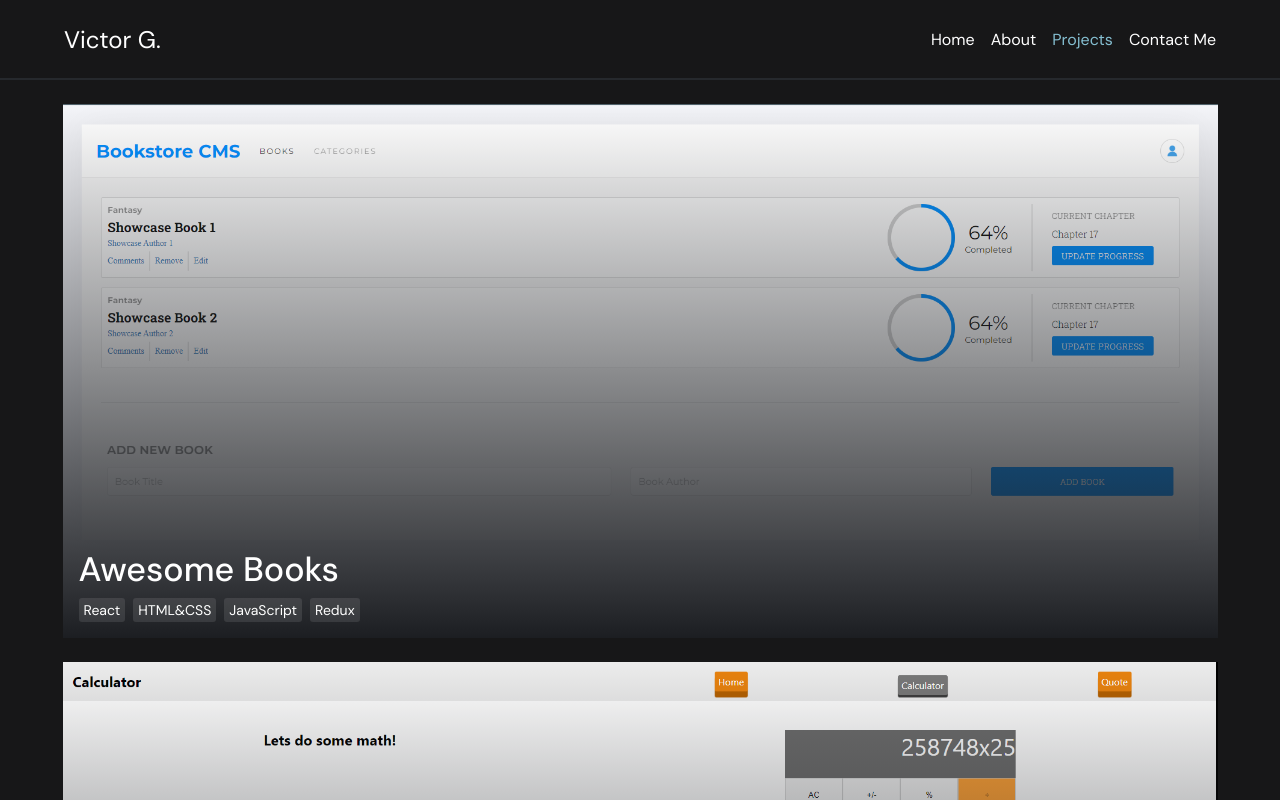
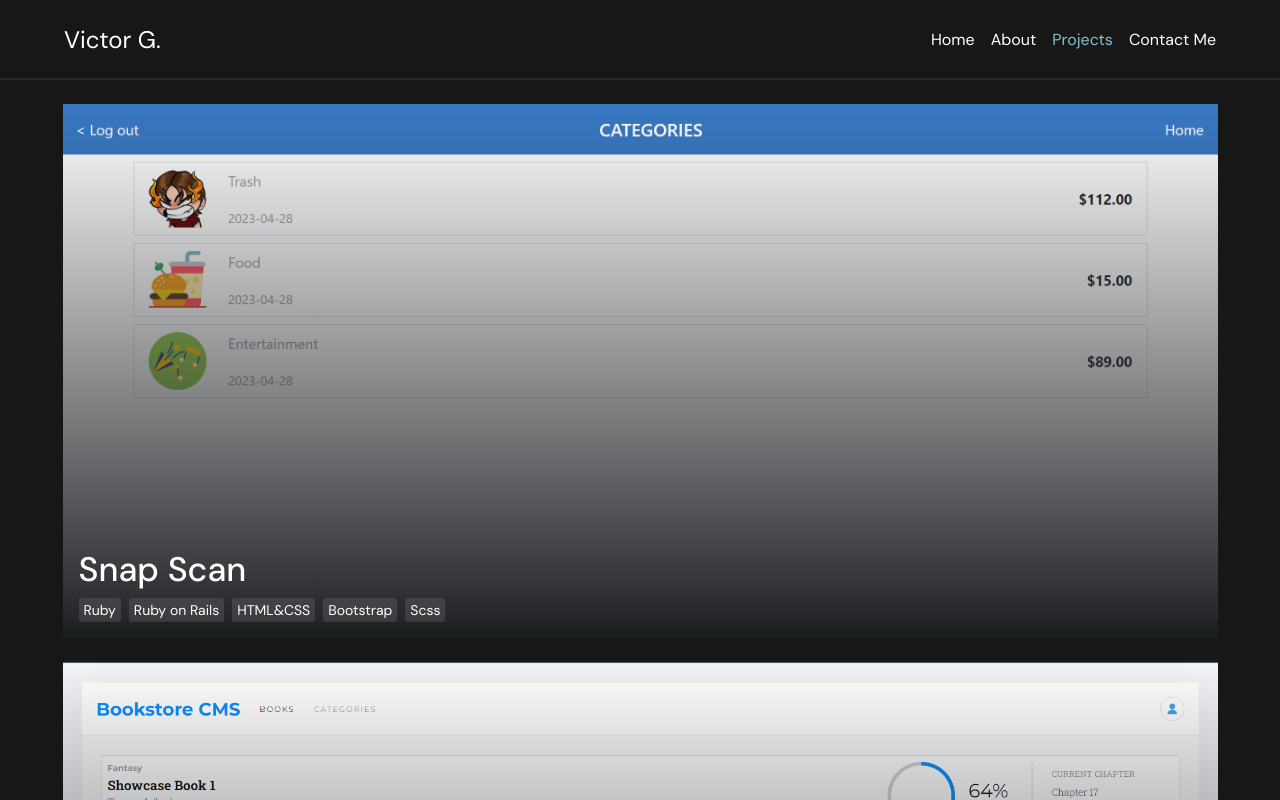
Before and after one commit to Vgonma/Profesional-Portfolio, a React (Vite) app: page /projects in a window 1280 px wide. Shown: the top 800 px of the page. Built offline with nearby package versions, Linux system fonts and the light colour scheme.

Commit message:
Add Snap Scan project

```diff
--- a/src/components/pages/ProjectsPage.jsx
+++ b/src/components/pages/ProjectsPage.jsx
@@ -2,12 +2,14 @@ import React from 'react'
 import ProjectCard from '../ProjectCard';
 import project1 from '../../assets/images/bookstore-thumbnail.png';
 import project2 from '../../assets/images/math-magician-thumbnail.png';
+import project3 from '../../assets/images/SnapScan-thumbnail.png';
 
 function ProjectsPage() {
   return (
     <div className="prjects-container">
+      <ProjectCard link="https://snap-scan-on-rails.onrender.com/" title="Snap Scan" image={project3} tech={['Ruby', 'Ruby on Rails', 'HTML&CSS', 'Bootstrap', 'Scss']}/>
       <ProjectCard link="https://bookstore-0ob6.onrender.com/" title="Awesome Books" image={project1} tech={['React', 'HTML&CSS', 'JavaScript', 'Redux']}/>
-              <ProjectCard link="https://math-magician-pi3w.onrender.com/" title="Math Magician" image={project2} tech={['React', 'HTML&CSS', 'JavaScript']}/>
+      <ProjectCard link="https://math-magician-pi3w.onrender.com/" title="Math Magician" image={project2} tech={['React', 'HTML&CSS', 'JavaScript']}/>
     </div>
   )
 }
```
Also changed, not shown: src/assets/images/SnapScan-thumbnail.png (added).
